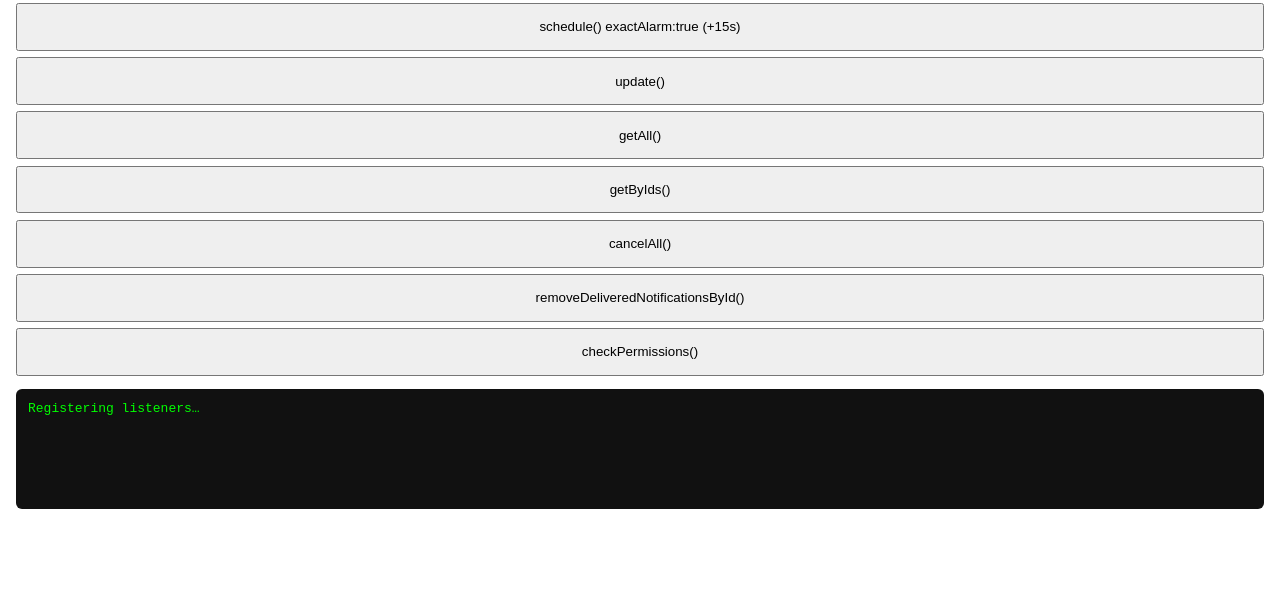
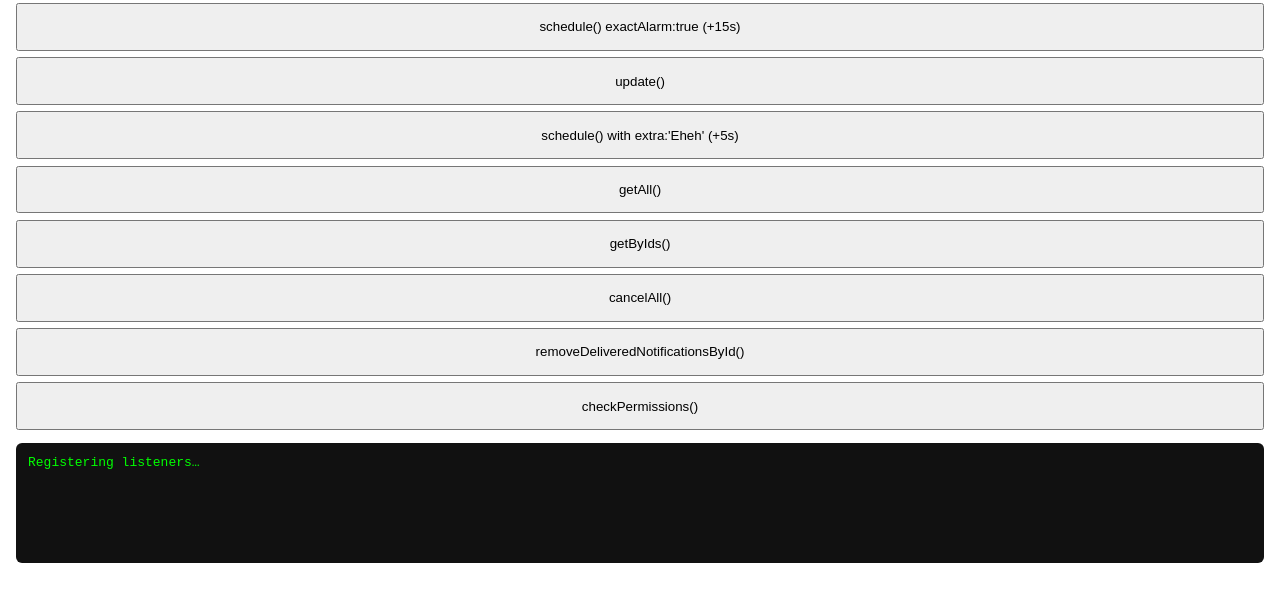
Before and after one commit to ionic-team/capacitor-local-notifications, a website: page example-app/www/index.html in a window 1280 px wide. Shown: the part 133-734 px from the top of the page. Drawn offline with Linux system fonts and the light colour scheme.

Commit message:
chore: add extra button on example-app

```diff
--- a/example-app/www/index.html
+++ b/example-app/www/index.html
@@ -8,6 +8,7 @@
     <button onclick="run('schedule',{notifications:[{id:1,title:'Hi',body:'Body',schedule:{at:new Date(Date.now()+5000)},badge:3,foreground:true}]})">schedule()</button>
     <button onclick="run('schedule',{notifications:[{id:2,title:'Exact',body:'Exact alarm',schedule:{at:new Date(Date.now()+15000)},badge:1}],exactAlarm:true})">schedule() exactAlarm:true (+15s)</button>
     <button onclick="run('update',{notifications:[{id:1,title:'Upd',body:'B2',schedule:{at:new Date(Date.now()+5000)}}]})">update()</button>
+    <button onclick="run('schedule',{notifications:[{id:3,title:'Extra',body:'Has extra data',schedule:{at:new Date(Date.now()+5000)},extra:'Eheh'}]})">schedule() with extra:'Eheh' (+5s)</button>
     <button onclick="run('getAll',{})">getAll()</button>
     <button onclick="run('getByIds',{ids:[1]})">getByIds()</button>
     <button onclick="run('cancelAll')">cancelAll()</button>
```
